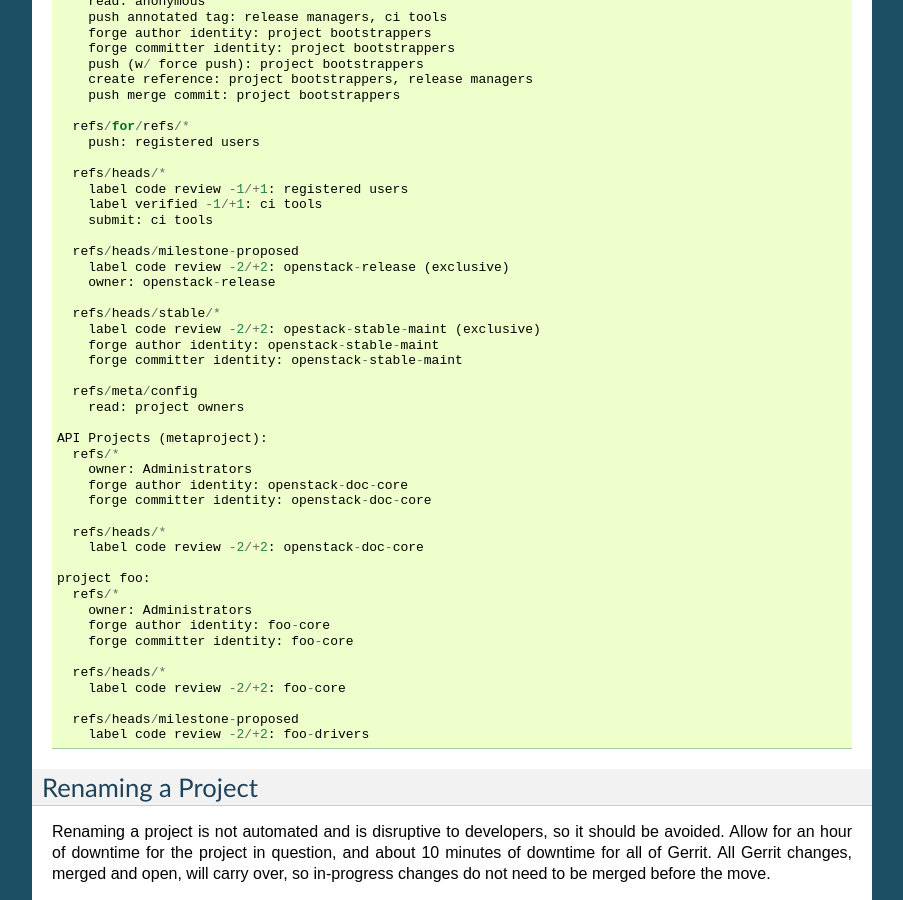
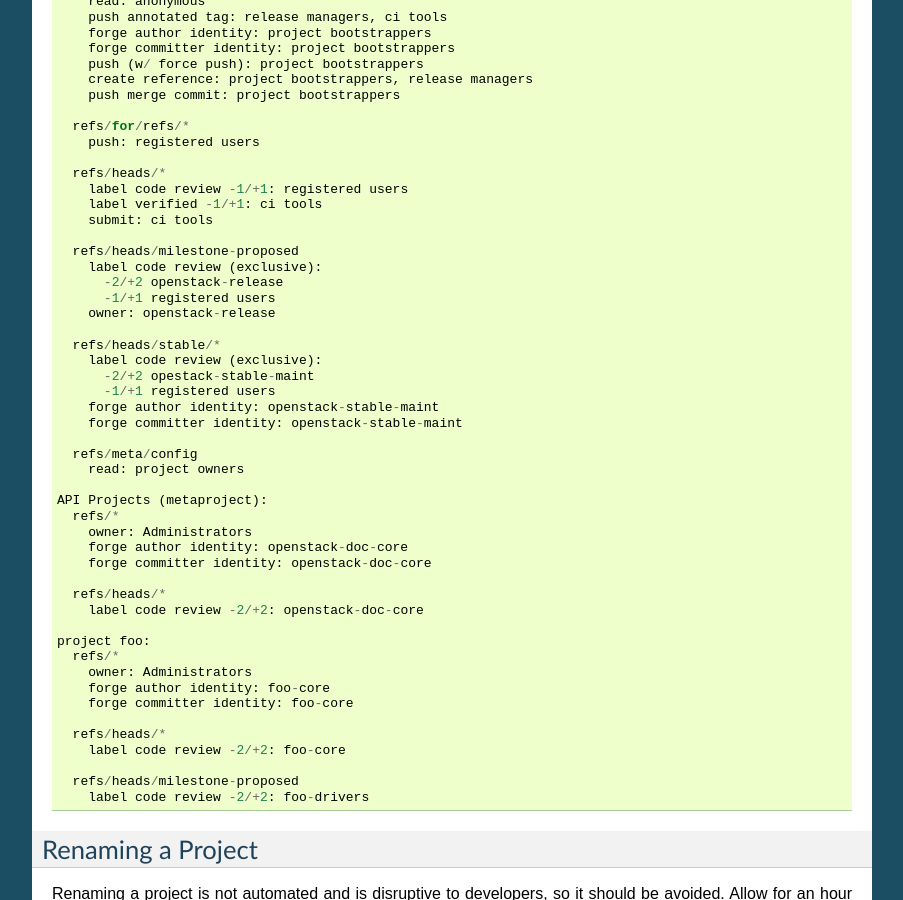
Before and after one commit to openstack-archive/devstack-gate, a Sphinx documentation site: the page built from doc/gerrit.rst, in a window 1280 px wide and 900 px high, scrolled down 9610 px. Shown: the whole window, without its empty margins (198-1101 px from the left). Built offline with Sphinx 7.4.7, drawn with Linux system fonts in a browser that asks for light colours.

Commit message:
Document fix to code review perms.
When we make +2 exclusive, we also need to add back in +1 for
registered users.

Change-Id: Ic92fbcc41b5e1b49773a0816a4a1c3d43eef0209

```diff
--- a/doc/gerrit.rst
+++ b/doc/gerrit.rst
@@ -616,11 +616,15 @@
       submit: ci tools
 
     refs/heads/milestone-proposed
-      label code review -2/+2: openstack-release (exclusive)
+      label code review (exclusive):
+        -2/+2 openstack-release
+        -1/+1 registered users
       owner: openstack-release
 
     refs/heads/stable/*
-      label code review -2/+2: opestack-stable-maint (exclusive)
+      label code review (exclusive):
+        -2/+2 opestack-stable-maint
+        -1/+1 registered users
       forge author identity: openstack-stable-maint
       forge committer identity: openstack-stable-maint
 
```
